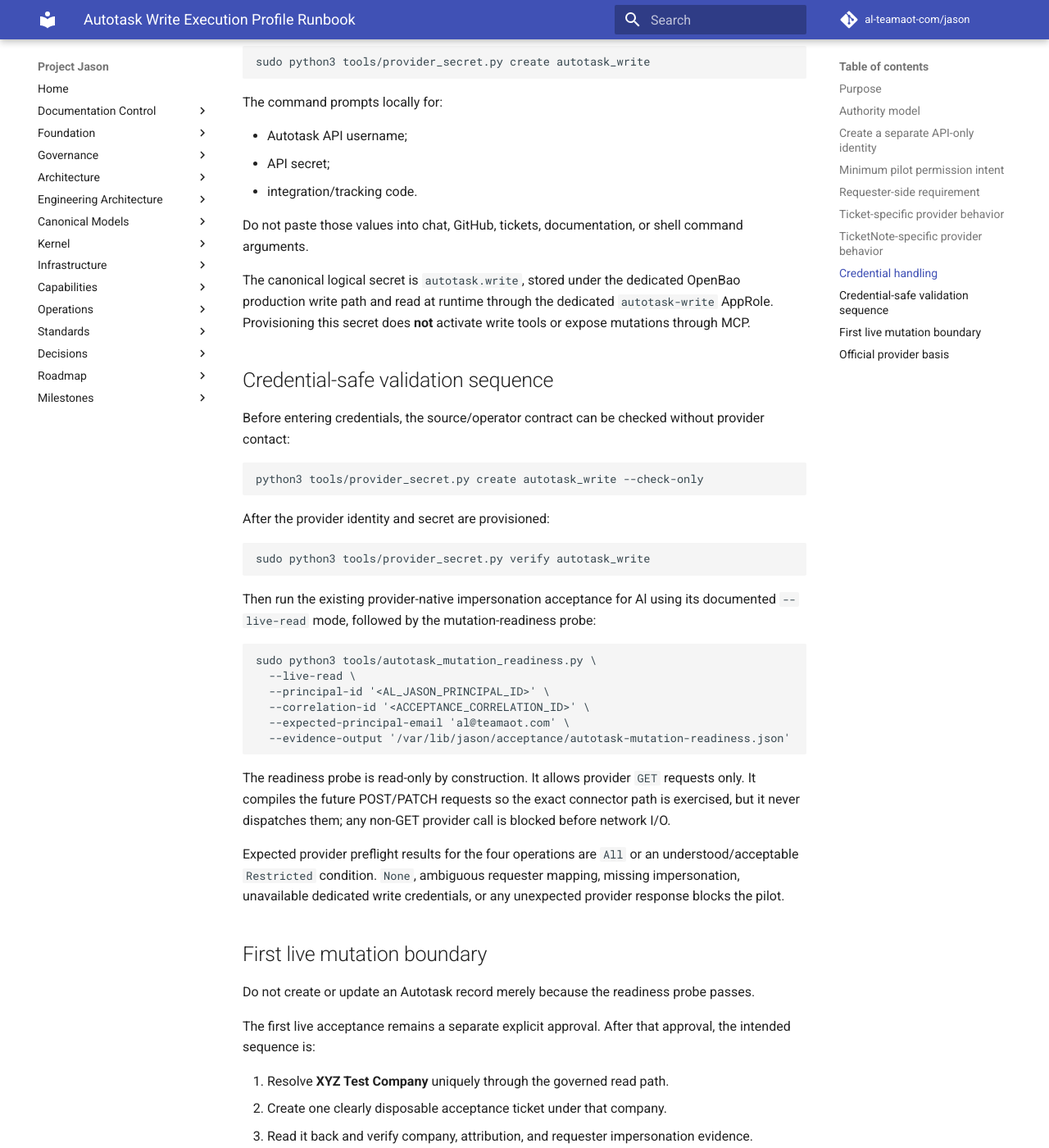
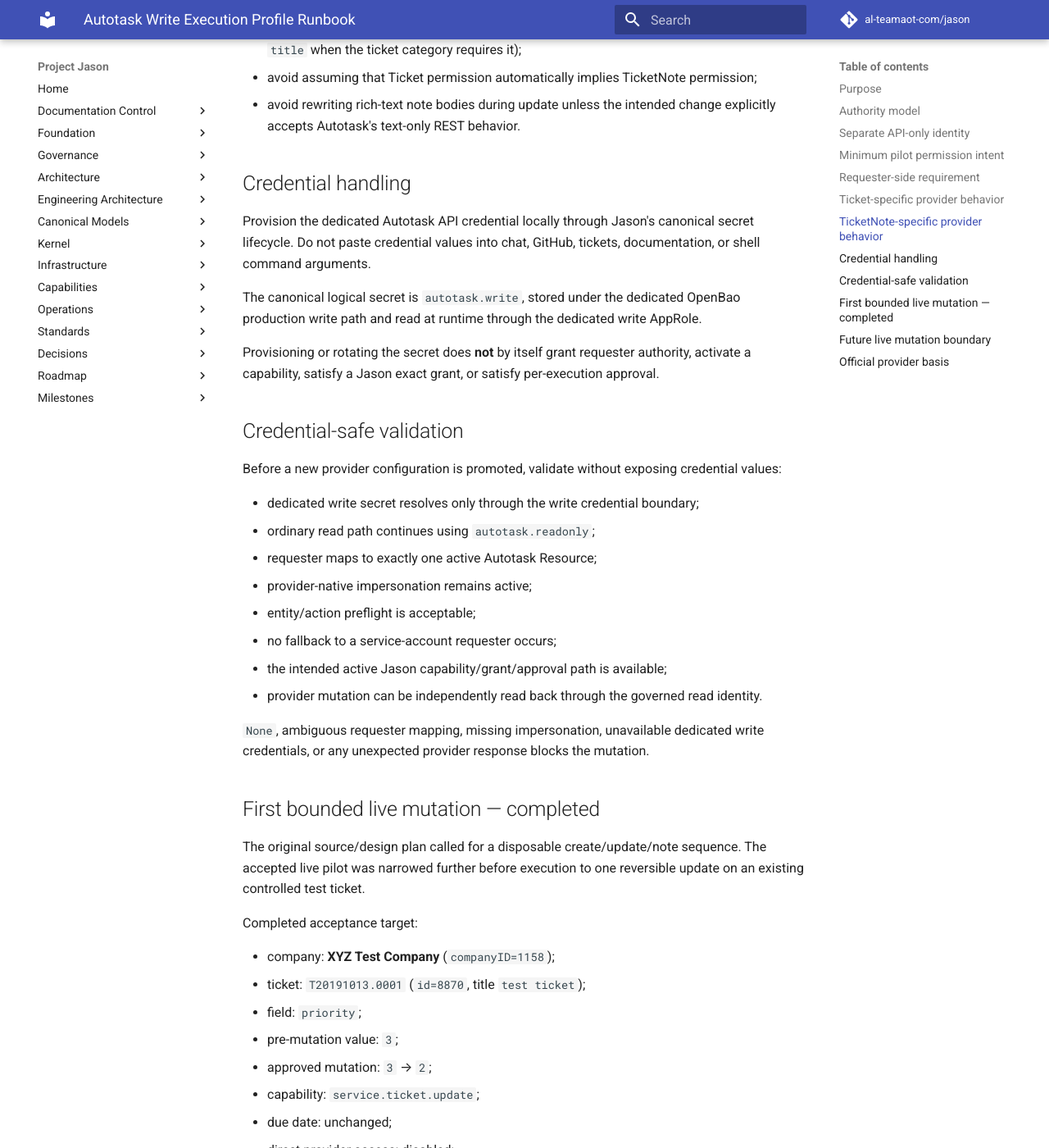
Before and after one commit to al-teamaot-com/jason, an MkDocs documentation site: the page built from docs/operations/Autotask-Write-Execution-Profile.md, in a window 1280 px wide and 1400 px high, scrolled down 3037 px. Shown: the whole window at 82% size. Built offline with MkDocs 1.6.1 and Material for MkDocs 9.7.7, drawn with Linux system fonts in a browser that asks for light colours; comment, search, counter and statistics services are not loaded; some of the changed text lies outside the part shown.

Commit message:
docs: update Autotask write runbook after live pilot

````diff
--- a/docs/operations/Autotask-Write-Execution-Profile.md
+++ b/docs/operations/Autotask-Write-Execution-Profile.md
@@ -1,10 +1,16 @@
 # Autotask Write Execution Profile Runbook
+
+**Updated:** 2026-09-16
+**Status:** Active provider-identity/runbook; first bounded live ticket-update pilot completed
+**Current checkpoint:** `docs/sessions/Jason-Governed-Execution-Checkpoint-2026-09-16.md`
 
 ## Purpose
 
-This runbook defines the provider-side identity required for Jason's governed Autotask Ticket and TicketNote mutation pilot. It is intentionally separate from the accepted `autotask.readonly` execution identity.
+This runbook defines the provider-side identity required for Jason's governed Autotask Ticket and TicketNote mutation surface. It is intentionally separate from the accepted `autotask.readonly` execution identity.
 
-Creating or changing an Autotask API user/security level is a consequential provider administration change. Do not perform it as an incidental part of source deployment. The AOT Owner/Autotask administrator must approve the live provider configuration before credentials are provisioned to Jason.
+Creating or changing an Autotask API user/security level is a consequential provider administration change. Do not perform it as an incidental part of source deployment. The AOT Owner/Autotask administrator must approve live provider configuration changes before credentials are provisioned to Jason.
+
+The first bounded live `service.ticket.update` pilot has now been completed successfully on controlled ticket `T20191013.0001`. That acceptance does not convert this runbook into standing authorization for future mutations.
 
 ## Authority model
 
@@ -17,11 +23,12 @@
 5. The dedicated API-only execution identity also has the provider permission required for the entity/action.
 6. The API-only execution identity is allowed to impersonate that resource for that entity/action.
 7. The same `ImpersonationResourceId` is used for preflight and mutation.
-8. The concrete Autotask operation succeeds and the resulting durable state is verified.
+8. Jason has the exact capability grant and any required per-execution approval for the exact request.
+9. The concrete Autotask operation succeeds and the resulting durable state is verified through the governed read path.
 
 The requester's Autotask profile is the maximum requester authority. The API-only execution profile is an additional provider-side execution boundary, not a source of requester authority.
 
-## Create a separate API-only identity
+## Separate API-only identity
 
 Use a **copy** of the Autotask API User (system) / API-only security level and reduce it to this integration's needs. Do not broaden or repurpose the existing Jason read-only API identity.
 
@@ -35,12 +42,12 @@
 
 ## Minimum pilot permission intent
 
-The custom API-only security level should grant only the permissions needed for the first Ticket/TicketNote slice:
+The custom API-only security level should grant only the permissions needed for the Ticket/TicketNote slice:
 
-- Service Desk / Ticket access sufficient for Ticket **Add** and **Edit** operations.
-- Ticket Note permissions sufficient for TicketNote **Create** and **Update** operations.
+- Service Desk / Ticket access sufficient for the activated Ticket add/edit operations.
+- Ticket Note permissions sufficient for the activated TicketNote create/update operations.
 - The minimum Resource query visibility required to resolve the authenticated requester's Autotask Resource by exact email.
-- Resource impersonation enabled only as needed for the pilot.
+- Resource impersonation enabled only as needed for the approved surface.
 - Impersonation permissions for **Ticket** and **TicketNote** add/edit operations only.
 - No delete permission for Tickets or TicketNotes; the REST entities do not support delete and Jason exposes no delete capability.
 - No unrelated CRM, contracts, billing, invoicing, projects, purchasing, inventory, or administration mutation rights.
@@ -49,18 +56,18 @@
 
 ## Requester-side requirement
 
-For provider-native resource impersonation to work, the security level assigned to the human resource being impersonated must allow that resource to be impersonated. For the first live acceptance, that resource is Al only.
+For provider-native resource impersonation to work, the security level assigned to the human resource being impersonated must allow that resource to be impersonated.
 
-Al's effective Autotask security profile must also permit the actual Ticket/TicketNote operation. This is intentional: if Al cannot perform an operation in Autotask under his profile, Jason must not acquire that authority on his behalf.
+The requester's effective Autotask security profile must also permit the actual Ticket/TicketNote operation. If the human cannot perform an operation in Autotask under that profile, Jason must not acquire that authority on the requester's behalf.
 
-Do not add Lindsey or Adam to the live mutation acceptance until Al's path has passed. They are intended to begin later as Jason `Tech` users, with their own Autotask profiles remaining authoritative maximums.
+The first live acceptance used Al only. Adding Lindsey, Adam, or other users to a mutation-capable pilot requires their own Jason role/grant plus their own effective Autotask profile; the first pilot is not a blanket authorization for other principals.
 
 ## Ticket-specific provider behavior
 
 Autotask states that Ticket REST operations respect the logged-in end user's granular Ticket View/Add/Edit security permissions, with provider-specific handling for some restricted settings. Therefore:
 
 - do not infer permission from the fact that the Ticket endpoint exists;
-- use impersonated `entityInformation` preflight for create/update;
+- use impersonated `entityInformation` preflight for create/update when applicable;
 - treat `None` as a hard deny;
 - treat `Restricted` as conditional;
 - let the concrete mutation remain the final provider enforcement point;
@@ -70,85 +77,82 @@
 
 Autotask states that TicketNotes respect the user's ticket-note edit permissions. Ticket note titles may also be required by the Ticket Category configuration.
 
-The pilot must therefore:
+The pilot/runbook must therefore:
 
 - preflight TicketNotes separately from Tickets;
-- populate the provider-required note fields (`ticketID`, `description`, `noteType`, `publish`, and `title` when the ticket category requires it);
+- populate provider-required note fields (`ticketID`, `description`, `noteType`, `publish`, and `title` when the ticket category requires it);
 - avoid assuming that Ticket permission automatically implies TicketNote permission;
 - avoid rewriting rich-text note bodies during update unless the intended change explicitly accepts Autotask's text-only REST behavior.
 
 ## Credential handling
 
-After the provider identity/security level exists, provision its Autotask API credentials locally on Jason through the canonical secret lifecycle:
+Provision the dedicated Autotask API credential locally through Jason's canonical secret lifecycle. Do not paste credential values into chat, GitHub, tickets, documentation, or shell command arguments.
 
-```bash
-sudo python3 tools/provider_secret.py create autotask_write
-```
+The canonical logical secret is `autotask.write`, stored under the dedicated OpenBao production write path and read at runtime through the dedicated write AppRole.
 
-The command prompts locally for:
+Provisioning or rotating the secret does **not** by itself grant requester authority, activate a capability, satisfy a Jason exact grant, or satisfy per-execution approval.
 
-- Autotask API username;
-- API secret;
-- integration/tracking code.
+## Credential-safe validation
 
-Do not paste those values into chat, GitHub, tickets, documentation, or shell command arguments.
+Before a new provider configuration is promoted, validate without exposing credential values:
 
-The canonical logical secret is `autotask.write`, stored under the dedicated OpenBao production write path and read at runtime through the dedicated `autotask-write` AppRole. Provisioning this secret does **not** activate write tools or expose mutations through MCP.
+- dedicated write secret resolves only through the write credential boundary;
+- ordinary read path continues using `autotask.readonly`;
+- requester maps to exactly one active Autotask Resource;
+- provider-native impersonation remains active;
+- entity/action preflight is acceptable;
+- no fallback to a service-account requester occurs;
+- the intended active Jason capability/grant/approval path is available;
+- provider mutation can be independently read back through the governed read identity.
 
-## Credential-safe validation sequence
+`None`, ambiguous requester mapping, missing impersonation, unavailable dedicated write credentials, or any unexpected provider response blocks the mutation.
 
-Before entering credentials, the source/operator contract can be checked without provider contact:
+## First bounded live mutation — completed
 
-```bash
-python3 tools/provider_secret.py create autotask_write --check-only
-```
+The original source/design plan called for a disposable create/update/note sequence. The accepted live pilot was narrowed further before execution to one reversible update on an existing controlled test ticket.
 
-After the provider identity and secret are provisioned:
+Completed acceptance target:
 
-```bash
-sudo python3 tools/provider_secret.py verify autotask_write
-```
+- company: **XYZ Test Company** (`companyID=1158`);
+- ticket: `T20191013.0001` (`id=8870`, title `test ticket`);
+- field: `priority`;
+- pre-mutation value: `3`;
+- approved mutation: `3` → `2`;
+- capability: `service.ticket.update`;
+- due date: unchanged;
+- direct provider access: disabled;
+- post-mutation governed readback: required and completed.
 
-Then run the existing provider-native impersonation acceptance for Al using its documented `--live-read` mode, followed by the mutation-readiness probe:
+A fresh governed read on 2026-09-16 returned `priority=2`, confirming durable state after the mutation.
 
-```bash
-sudo python3 tools/autotask_mutation_readiness.py \
-  --live-read \
-  --principal-id '<AL_JASON_PRINCIPAL_ID>' \
-  --correlation-id '<ACCEPTANCE_CORRELATION_ID>' \
-  --expected-principal-email 'al@teamaot.com' \
-  --evidence-output '/var/lib/jason/acceptance/autotask-mutation-readiness.json'
-```
+Do **not** repeat the same mutation merely to demonstrate the path again. The accepted proof belongs in `docs/sessions/Jason-Governed-Execution-Checkpoint-2026-09-16.md` and Jason's audit trail.
 
-The readiness probe is read-only by construction. It allows provider `GET` requests only. It compiles the future POST/PATCH requests so the exact connector path is exercised, but it never dispatches them; any non-GET provider call is blocked before network I/O.
+## Future live mutation boundary
 
-Expected provider preflight results for the four operations are `All` or an understood/acceptable `Restricted` condition. `None`, ambiguous requester mapping, missing impersonation, unavailable dedicated write credentials, or any unexpected provider response blocks the pilot.
+Any future Autotask write remains a new governed request. Before executing:
 
-## First live mutation boundary
+1. resolve the target through the governed read path;
+2. record the exact current state/reversible field when applicable;
+3. confirm the capability is active;
+4. confirm the requester's exact Jason grant and Autotask authority;
+5. obtain the required per-execution approval bound to the exact request;
+6. execute only through Jason's governed action path;
+7. do not broaden target, field, or scope after approval;
+8. require provider success classification;
+9. independently read back the resulting durable state through the governed read path;
+10. preserve audit/correlation evidence without credential material.
 
-Do not create or update an Autotask record merely because the readiness probe passes.
-
-The first live acceptance remains a separate explicit approval. After that approval, the intended sequence is:
-
-1. Resolve **XYZ Test Company** uniquely through the governed read path.
-2. Create one clearly disposable acceptance ticket under that company.
-3. Read it back and verify company, attribution, and requester impersonation evidence.
-4. Apply one bounded ticket PATCH and verify it.
-5. Create one ticket note and verify it.
-6. Apply one bounded update to that pilot-created note and verify it.
-7. Record sanitized evidence and leave production write capability disabled unless every check passes.
-
-Production activation, broader company scope, and adding Lindsey/Adam remain later governed changes.
+Broader company scope, additional mutation capability families, and additional principals remain separate governed changes.
 
 ## Official provider basis
 
-This runbook is based on the current Autotask REST documentation for:
+This runbook is based on the Autotask REST/security model for:
 
 - REST API security and authentication;
 - REST API best practices;
-- Autotask REST API resources / entities that support impersonation;
-- the `entityInformation` REST call;
+- resources/entities that support impersonation;
+- `entityInformation`;
 - Tickets;
 - TicketNotes.
 
-Revalidate those provider requirements before production activation if Autotask changes its API/security model.
+Revalidate provider requirements before materially expanding the mutation surface if Autotask changes its API/security model.
````
